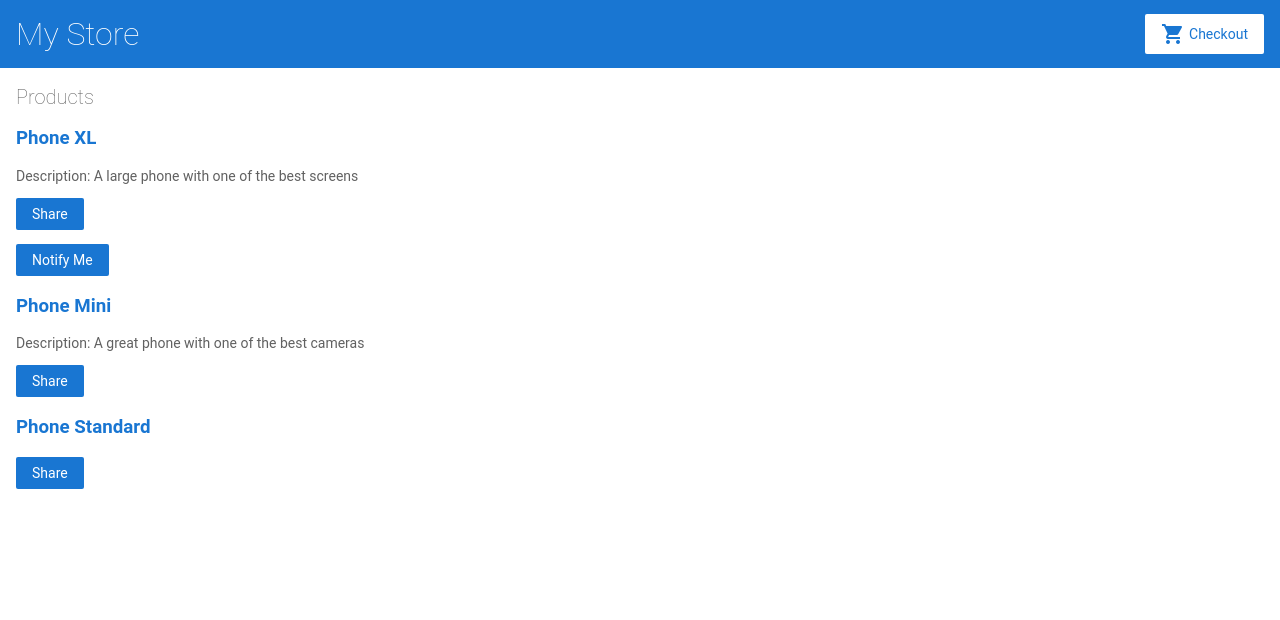
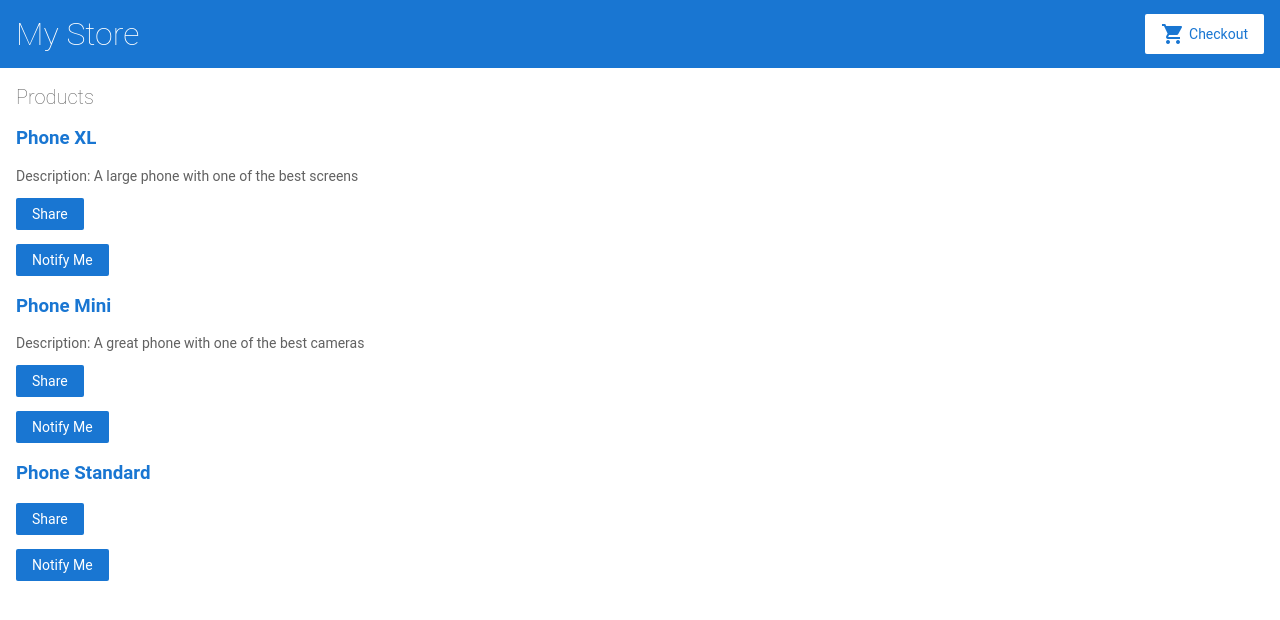
Before and after one commit to GuigoDev/angular-simple-e-commerce, an Angular app: page / in a window 1280 px wide. Shown: the top 620 px of the page. Built offline with nearby package versions, Linux system fonts and the light colour scheme.

Commit message:
Agora todos os produtos tem o botão Notify Me.

```diff
--- a/src/app/products-alerts/products-alerts.component.html
+++ b/src/app/products-alerts/products-alerts.component.html
@@ -1,3 +1,3 @@
-<p *ngIf="product && product.price > 700">
+<p>
   <button type="button" (click)="notify.emit()">Notify Me</button>
 </p>
```
